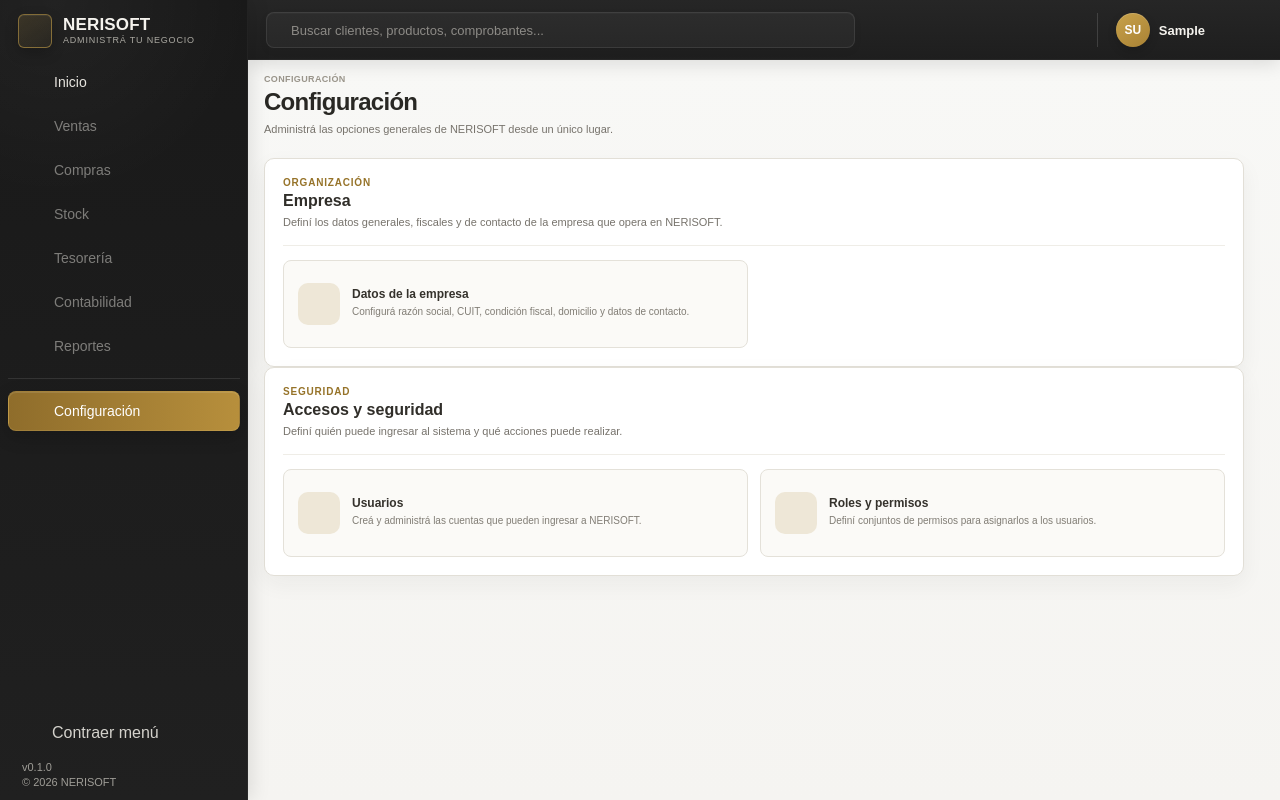
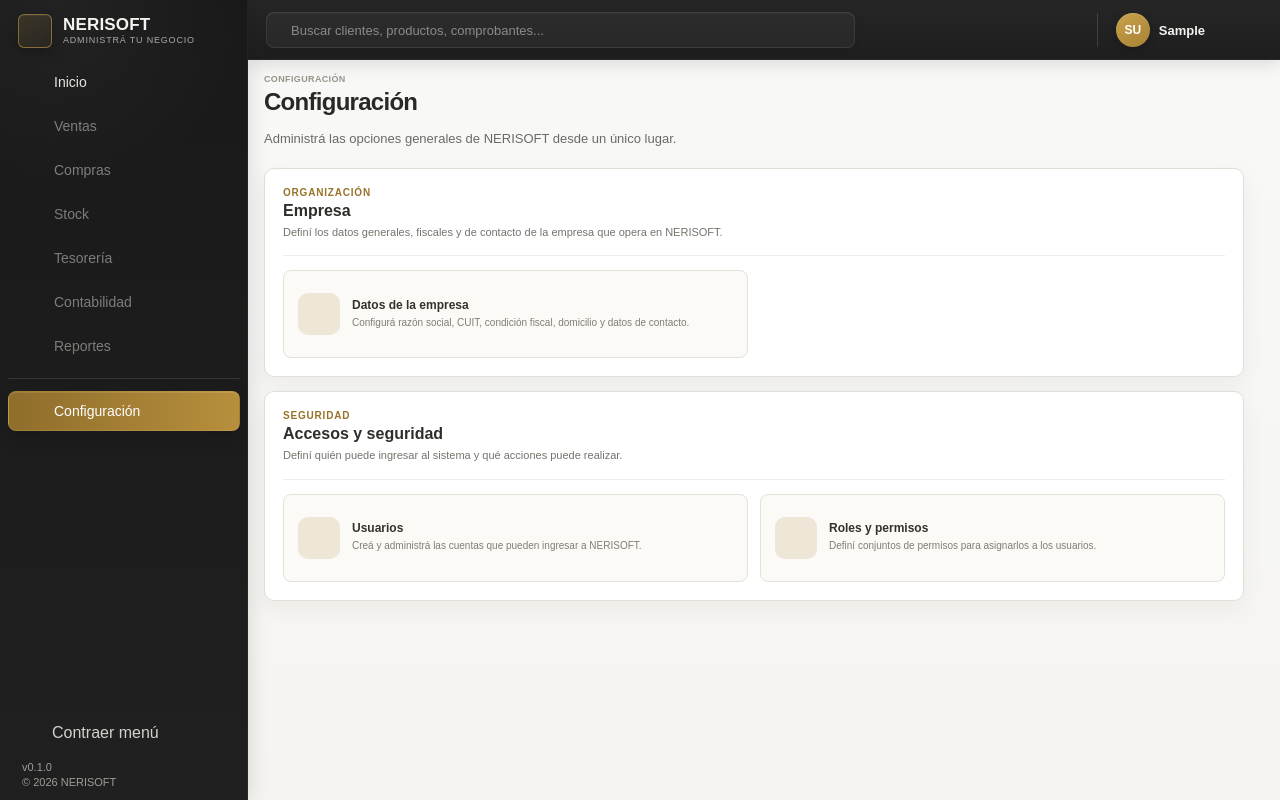
Before and after one commit to Nerpiti86/NeriSoft, a FastAPI app: page /configuracion in a window 1280 px wide. Run offline with FastAPI, Linux system fonts and the light colour scheme; the visitor is signed in with stand-in values (Sample User, id 1); tables that the repository leaves empty hold one stand-in row (values such as "Sample post"); parts of the project's set-up code (start-up, migrations or seed data) failed here and were passed over; some libraries are stand-ins or nearby versions; some web fonts are replaced.

Commit message:
feat: space configuration sections

```diff
--- a/app/static/css/configuration.css
+++ b/app/static/css/configuration.css
@@ -18,6 +18,10 @@
 
 .configuration-header p,
 .account-header p,
+.settings-section + .settings-section {
+    margin-top: 14px;
+}
+
 .settings-section-heading p {
     margin: 0;
     color: #77736c;
```
